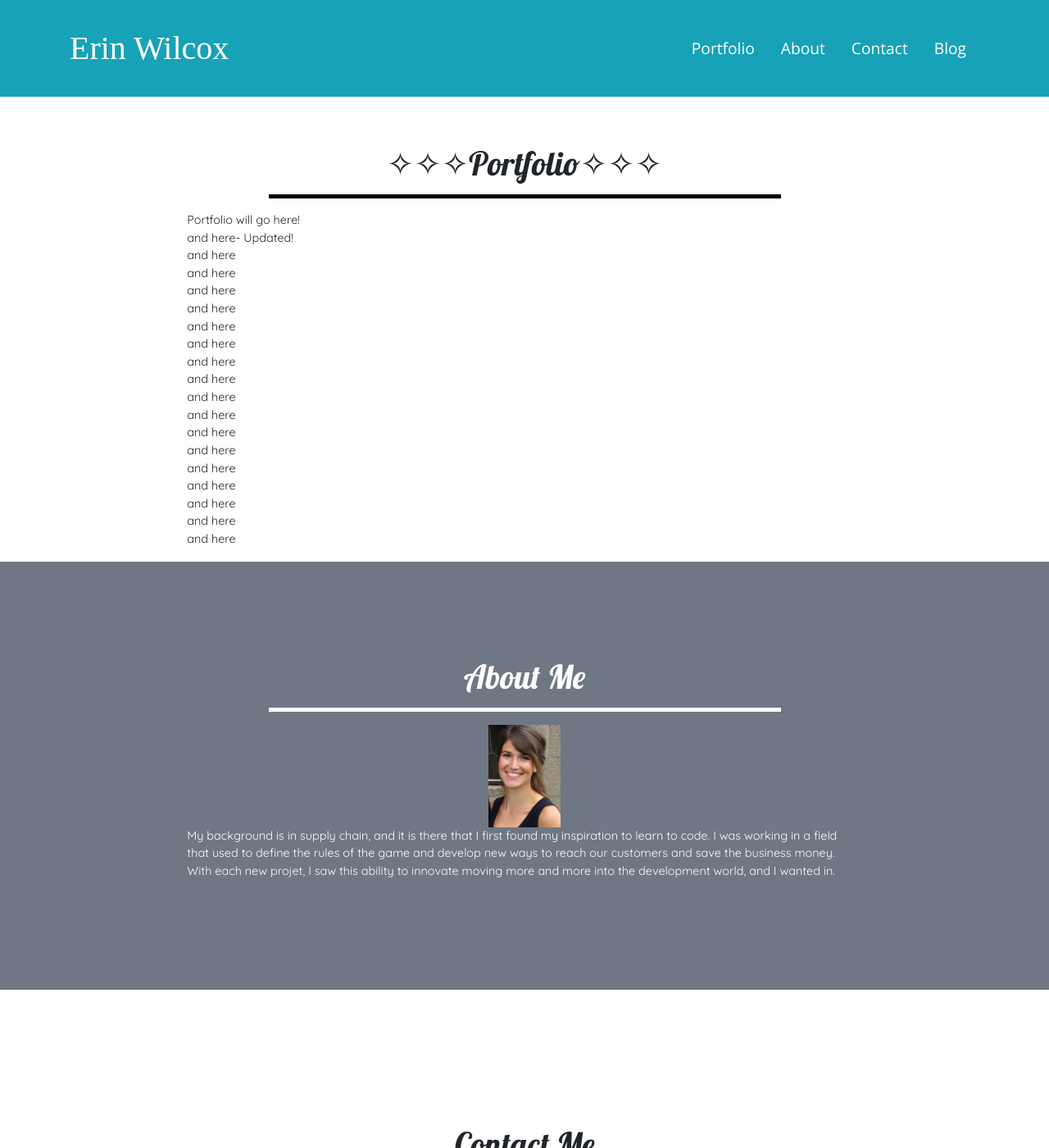
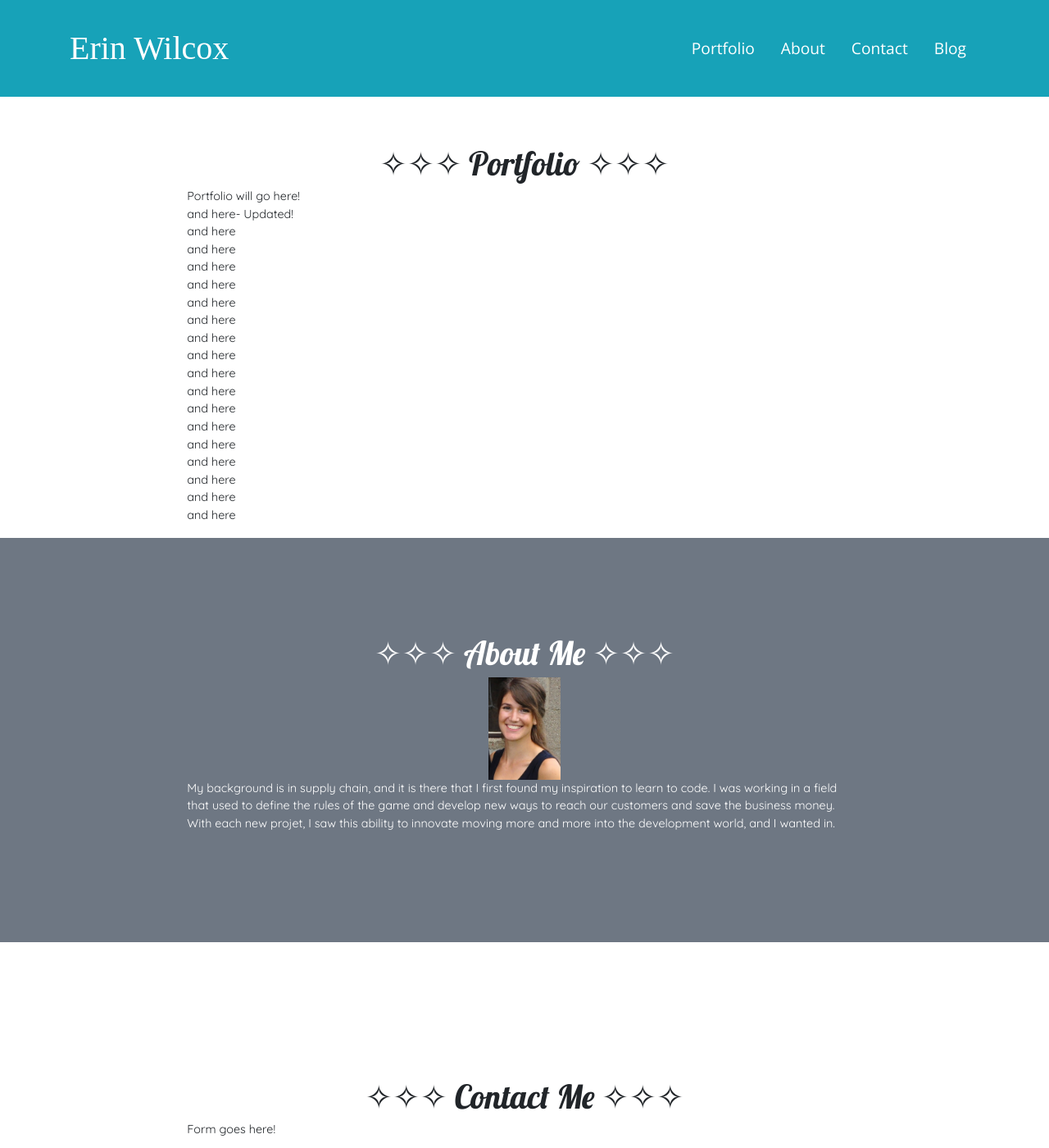
Before and after one commit to brookin8/brookin8.github.io, a Jekyll site: the page built from index.html, in a window 1280 px wide and 1400 px high. Shown: the whole window at 82% size. Built offline with Jekyll 4.4.1, drawn with Linux system fonts in a browser that asks for light colours; some web fonts are replaced.

Commit message:
Added unicode stars to headers

```diff
--- a/index.html
+++ b/index.html
@@ -41,8 +41,7 @@ layout: index
 				<br>
 				<div class = "row justify-content-center">
 					<div class = "col">
-						<h1 style="text-align:center; vertical-align:center; padding-top:105px; font-family: 'Lobster', cursive;">&#x2727;&#x2727;&#x2727;Portfolio&#10023;&#10023;&#10023;</h1>
-						<hr class="black">
+						<h1 style="text-align:center; vertical-align:center; padding-top:105px; font-family: 'Lobster', cursive;">&#x2727;&#x2727;&#x2727;  Portfolio  &#10023;&#10023;&#10023;</h1>
 					</div>
 				</div>
 				<div class = "row justify-content-center">
@@ -77,8 +76,7 @@ layout: index
 				<div style= "margin:auto; vertical-align:center; padding-bottom:118px">
 					<div class="row justify-content-center">
 						<div class = "col">
-							<h1 style="text-align:center;font-family: 'Lobster', cursive;">About Me</h1>
-							<hr class = "white">
+							<h1 style="text-align:center;font-family: 'Lobster', cursive;">&#10023;&#10023;&#10023;  About Me  &#10023;&#10023;&#10023;</h1>
 						</div>
 					</div>
 					<div class ="row justify-content-center">
@@ -101,8 +99,7 @@ layout: index
 				<br>
 				<div class = "row justify-content-center">
 					<div class = "col">
-						<h1 style="text-align:center;padding-top:118px; font-family: 'Lobster', cursive;">Contact Me</h1>
-						<hr class="black">
+						<h1 style="text-align:center;padding-top:118px; font-family: 'Lobster', cursive;">&#10023;&#10023;&#10023;  Contact Me  &#10023;&#10023;&#10023;</h1>
 					</div>
 				</div>
 				<div class = "row justify-content-center">
```
